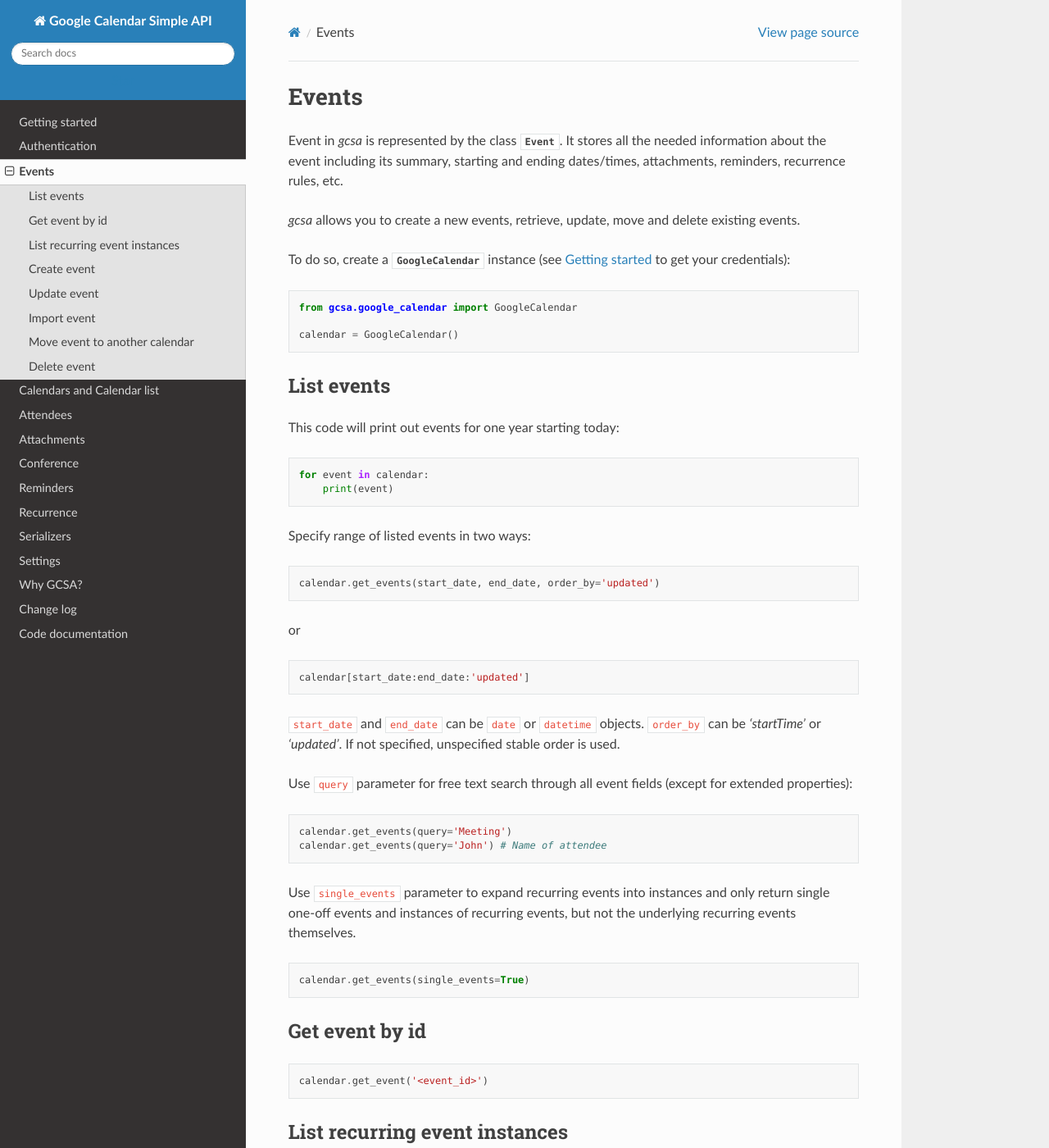
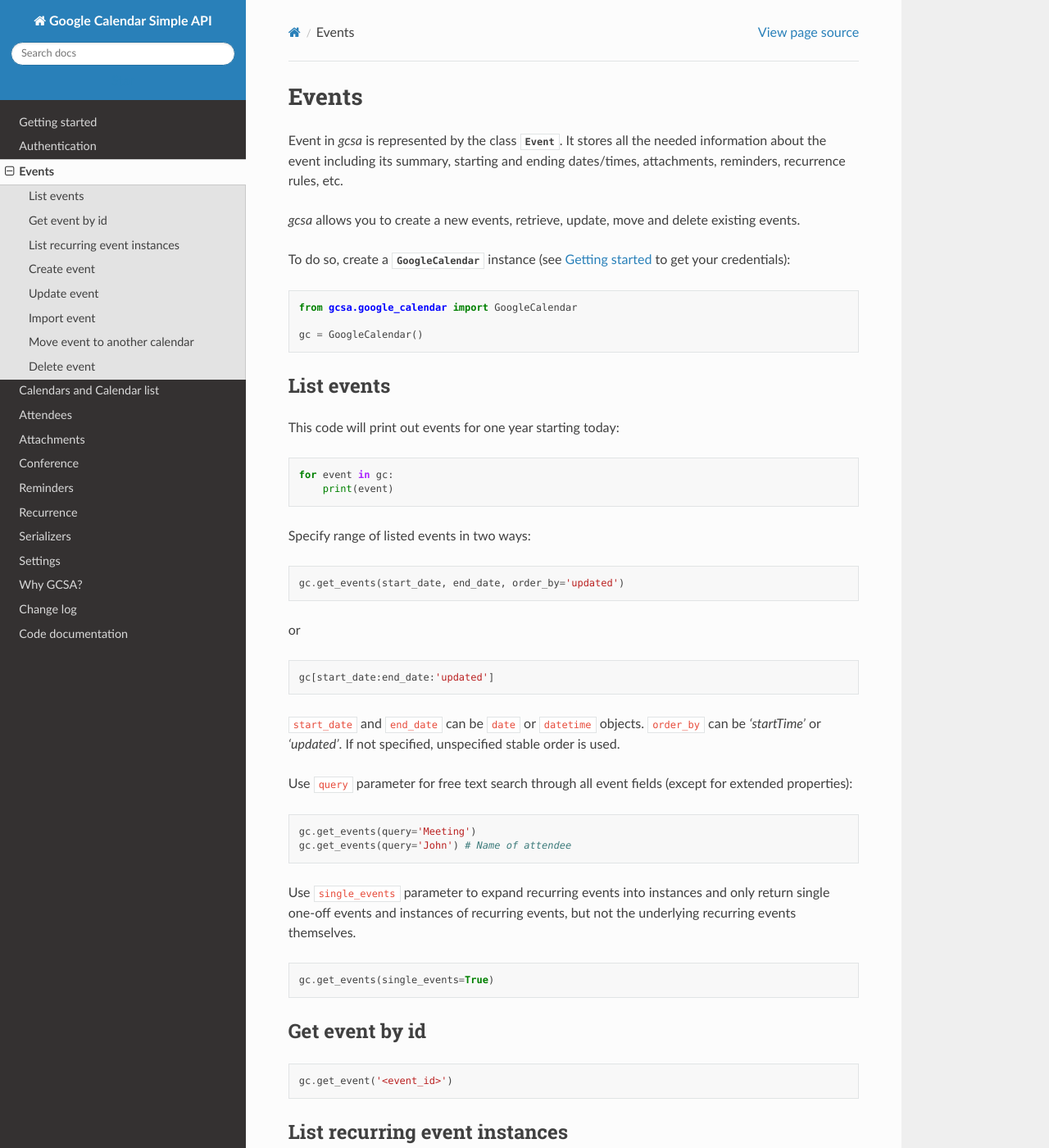
Before and after one commit to kuzmoyev/google-calendar-simple-api, a Sphinx documentation site: the page built from docs/source/events.rst, in a window 1280 px wide and 1400 px high. Shown: the whole window at 82% size. Built offline with Sphinx 7.4.7 and the Read the Docs theme 2.0.0, drawn with Linux system fonts in a browser that asks for light colours; pages that are not in the unit, such as notebooks, are missing from menus; some of the changed text lies outside the part shown.

Commit message:
Rename calendar to gc

```diff
--- a/docs/source/events.rst
+++ b/docs/source/events.rst
@@ -15,7 +15,7 @@
 
     from gcsa.google_calendar import GoogleCalendar
 
-    calendar = GoogleCalendar()
+    gc = GoogleCalendar()
 
 
 List events
@@ -25,7 +25,7 @@
 
 .. code-block:: python
 
-    for event in calendar:
+    for event in gc:
         print(event)
 
 
@@ -33,13 +33,13 @@
 
 .. code-block:: python
 
-    calendar.get_events(start_date, end_date, order_by='updated')
+    gc.get_events(start_date, end_date, order_by='updated')
 
 or
 
 .. code-block:: python
 
-    calendar[start_date:end_date:'updated']
+    gc[start_date:end_date:'updated']
 
 ``start_date`` and ``end_date`` can be ``date`` or ``datetime`` objects. ``order_by`` can be `'startTime'`
 or `'updated'`. If not specified, unspecified stable order is used.
@@ -49,15 +49,15 @@
 
 .. code-block:: python
 
-    calendar.get_events(query='Meeting')
-    calendar.get_events(query='John') # Name of attendee
+    gc.get_events(query='Meeting')
+    gc.get_events(query='John') # Name of attendee
 
 Use ``single_events`` parameter to expand recurring events into instances and only return single one-off events and
 instances of recurring events, but not the underlying recurring events themselves.
 
 .. code-block:: python
 
-    calendar.get_events(single_events=True)
+    gc.get_events(single_events=True)
 
 
 Get event by id
@@ -65,7 +65,7 @@
 
 .. code-block:: python
 
-    calendar.get_event('<event_id>')
+    gc.get_event('<event_id>')
 
 
 List recurring event instances
@@ -73,13 +73,13 @@
 
 .. code-block:: python
 
-    calendar.get_instances('<recurring_event_id>')
+    gc.get_instances('<recurring_event_id>')
 
 or
 
 .. code-block:: python
 
-    calendar.get_instances(recurring_event)
+    gc.get_instances(recurring_event)
 
 where ``recurring_event`` is :py:class:`~gcsa.event.Event` object with set ``event_id``. You'd probably get it from
 the ``get_events`` method.
@@ -119,7 +119,7 @@
 
 .. code-block:: python
 
-    calendar.add_event(event)
+    gc.add_event(event)
 
 See dedicated pages on how to add :ref:`attendees`, :ref:`attachments`, :ref:`conference`, :ref:`reminders`, and
 :ref:`recurrence` to an event.
@@ -131,7 +131,7 @@
 .. code-block:: python
 
     event.location = 'Prague'
-    calendar.update_event(event)
+    gc.update_event(event)
 
 
 Import event
@@ -139,7 +139,7 @@
 
 .. code-block:: python
 
-    calendar.import_event(event)
+    gc.import_event(event)
 
 This operation is used to add a private copy of an existing event to a calendar.
 
@@ -149,7 +149,7 @@
 
 .. code-block:: python
 
-    calendar.move_event(event, destination_calendar_id='primary')
+    gc.move_event(event, destination_calendar_id='primary')
 
 
 Delete event
@@ -157,7 +157,7 @@
 
 .. code-block:: python
 
-    calendar.delete_event(event)
+    gc.delete_event(event)
 
 
 Event has to have ``event_id`` to be updated, moved, or deleted. Events that you get from
@@ -166,7 +166,7 @@
 
 .. code-block:: python
 
-    calendar.delete_event('<event_id>')
+    gc.delete_event('<event_id>')
 
 
 .. _datetime: https://docs.python.org/3/library/datetime.html
--- a/docs/source/settings.rst
+++ b/docs/source/settings.rst
@@ -12,7 +12,7 @@
 
     from gcsa.google_calendar import GoogleCalendar
 
-    calendar = GoogleCalendar()
+    gc = GoogleCalendar()
 
 
 Following code will return a corresponding :py:class:`~gcsa.settings.Settings` object:
--- a/docs/source/why_gcsa.rst
+++ b/docs/source/why_gcsa.rst
@@ -23,7 +23,7 @@
     from gcsa.event import Event
     from beautiful_date import D, drange, days, MO
 
-    calendar = GoogleCalendar()
+    gc = GoogleCalendar()
 
     PUSH_UPS_COUNT = [
         5, 5, 0, 5, 10, 0, 10,
@@ -44,7 +44,7 @@
             start=day,
             minutes_before_popup_reminder=5
         )
-        calendar.add_event(e)
+        gc.add_event(e)
 
 
 
```
